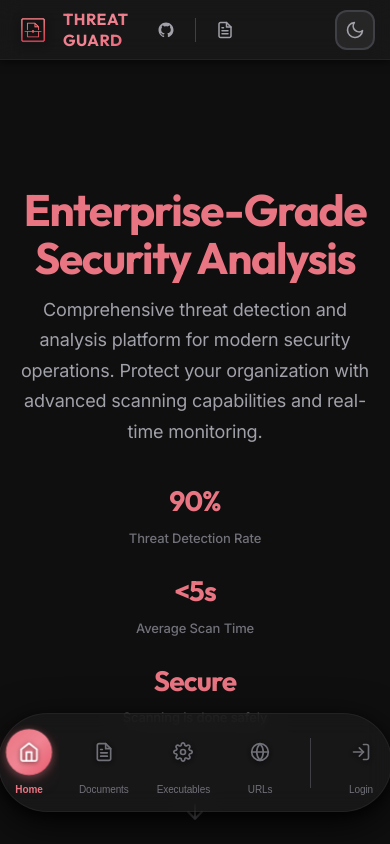
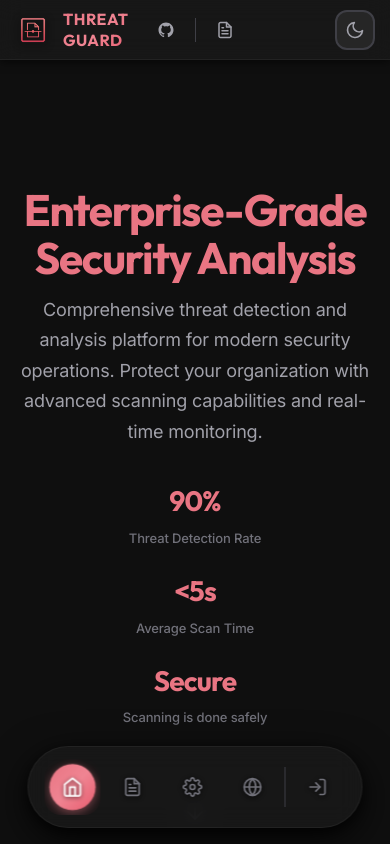
Before and after one commit to piyush-jha-16/Threat-Guard, a React (Create React App) app: page / in a window 390 px wide. Built offline with nearby package versions, Linux system fonts and the light colour scheme.

Commit message:
fix: Change side navbar divider from vertical to horizontal orientation

```diff
--- a/src/components/BottomNavigation.css
+++ b/src/components/BottomNavigation.css
@@ -1,21 +1,26 @@
 .bottom-navigation {
   position: fixed;
-  bottom: 2rem;
-  left: 50%;
-  transform: translateX(-50%);
+  top: 50%;
+  left: 2rem;
+  transform: translateY(-50%);
   display: flex;
+  flex-direction: column;
   justify-content: center;
   align-items: center;
   background-color: var(--glass-bg);
   backdrop-filter: blur(12px);
   -webkit-backdrop-filter: blur(12px);
-  padding: 16px 24px;
-  border-radius: 60px;
+  padding: 24px 16px;
+  border-radius: 40px;
   box-shadow: 0 12px 40px var(--shadow-elevated), 0 4px 12px var(--shadow-color);
   border: 1px solid var(--glass-border);
   z-index: 1000;
-  gap: 12px;
-  transition: all 0.4s cubic-bezier(0.4, 0, 0.2, 1);
+  gap: 8px;
+  transition: all 0.6s cubic-bezier(0.4, 0, 0.2, 1);
+}
+
+.bottom-navigation.scrolled {
+  /* Keep same position when scrolled */
 }
 
 .nav-item {
@@ -26,11 +31,11 @@
   background: none;
   border: none;
   cursor: pointer;
-  padding: 8px 20px;
+  padding: 12px;
   transition: color 0.35s cubic-bezier(0.4, 0, 0.2, 1),
     transform 0.35s cubic-bezier(0.34, 1.56, 0.64, 1);
   color: var(--text-tertiary);
-  min-width: 90px;
+  min-width: auto;
   border-radius: 16px;
   position: relative;
   overflow: hidden;
@@ -62,9 +67,9 @@
   display: flex;
   align-items: center;
   justify-content: center;
-  width: 64px;
-  height: 64px;
-  margin-bottom: 6px;
+  width: 56px;
+  height: 56px;
+  margin-bottom: 0;
   border-radius: 50%;
   transition: background 0.4s cubic-bezier(0.4, 0, 0.2, 1),
     box-shadow 0.4s cubic-bezier(0.4, 0, 0.2, 1),
@@ -110,58 +115,60 @@
 }
 
 .nav-label {
-  font-size: 0.9375rem;
-  font-weight: 500;
-  letter-spacing: -0.01em;
-  margin-top: 4px;
-  transition: color 0.35s cubic-bezier(0.4, 0, 0.2, 1),
-    font-weight 0.35s cubic-bezier(0.4, 0, 0.2, 1),
-    transform 0.35s cubic-bezier(0.34, 1.56, 0.64, 1);
-  position: relative;
-  z-index: 1;
+  display: none;
 }
 
-.nav-item:hover .nav-label {
-  transform: translateY(-1px);
+.side-nav-divider {
+  width: 50px !important;
+  height: 1px !important;
+  background-color: var(--border-color) !important;
+  margin: 8px 0 !important;
+  transition: all 0.6s cubic-bezier(0.4, 0, 0.2, 1);
 }
 
-.nav-item.active .nav-label {
-  color: var(--accent-color);
-  font-weight: 600;
+.bottom-navigation.scrolled .nav-item {
+  /* Keep same style */
 }
 
-.nav-divider {
-  width: 1px;
-  height: 50px;
-  background-color: var(--border-color);
-  margin: 0 8px;
+.bottom-navigation.scrolled .nav-label {
+  /* Keep hidden */
+}
+
+.bottom-navigation.scrolled .nav-icon {
+  /* Keep same style */
 }
 
 /* Responsive Design */
 @media (max-width: 768px) {
   .bottom-navigation {
-    padding: 10px 0;
+    padding: 16px 12px;
+    left: 1rem;
   }
 
   .nav-item {
-    padding: 6px 12px;
-    min-width: 60px;
+    padding: 8px;
   }
 
   .nav-icon {
     width: 48px;
     height: 48px;
   }
-
-  .nav-label {
-    font-size: 11px;
-  }
 }
 
 @media (max-width: 480px) {
+  .bottom-navigation {
+    bottom: 1rem;
+    left: 50%;
+    top: auto;
+    transform: translateX(-50%);
+    flex-direction: row;
+    padding: 12px 16px;
+    border-radius: 60px;
+    gap: 4px;
+  }
+
   .nav-item {
-    padding: 6px 8px;
-    min-width: 50px;
+    padding: 6px;
   }
 
   .nav-icon {
@@ -174,7 +181,9 @@
     height: 20px;
   }
 
-  .nav-label {
-    font-size: 10px;
+  .side-nav-divider {
+    width: 1px !important;
+    height: 40px !important;
+    margin: 4px 0 !important;
   }
 }
--- a/src/components/BottomNavigation.jsx
+++ b/src/components/BottomNavigation.jsx
@@ -1,7 +1,7 @@
 import React from 'react';
 import './BottomNavigation.css';
 
-const BottomNavigation = ({ activeTab, onTabChange }) => {
+const BottomNavigation = ({ activeTab, onTabChange, isScrolled }) => {
 
   const navItems = [
     {
@@ -62,7 +62,7 @@ const BottomNavigation = ({ activeTab, onTabChange }) => {
   ];
 
   return (
-    <nav className="bottom-navigation">
+    <nav className={`bottom-navigation ${isScrolled ? 'scrolled' : ''}`}>
       {navItems.map((item, index) => (
         <React.Fragment key={item.id}>
           <button
@@ -74,7 +74,7 @@ const BottomNavigation = ({ activeTab, onTabChange }) => {
             </div>
             <span className="nav-label">{item.label}</span>
           </button>
-          {index === 3 && <div className="nav-divider"></div>}
+          {index === 3 && <div className="side-nav-divider"></div>}
         </React.Fragment>
       ))}
     </nav>
```
